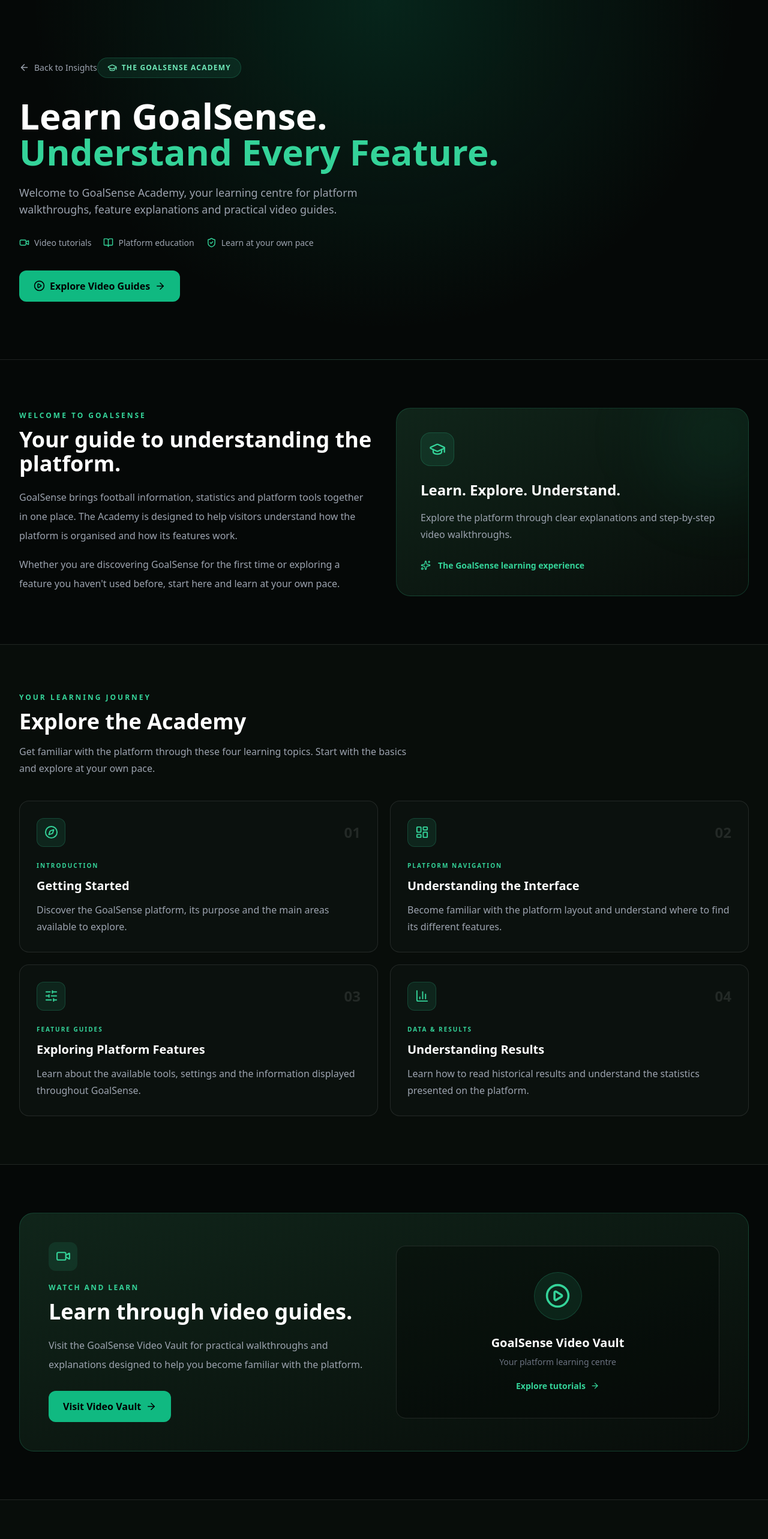
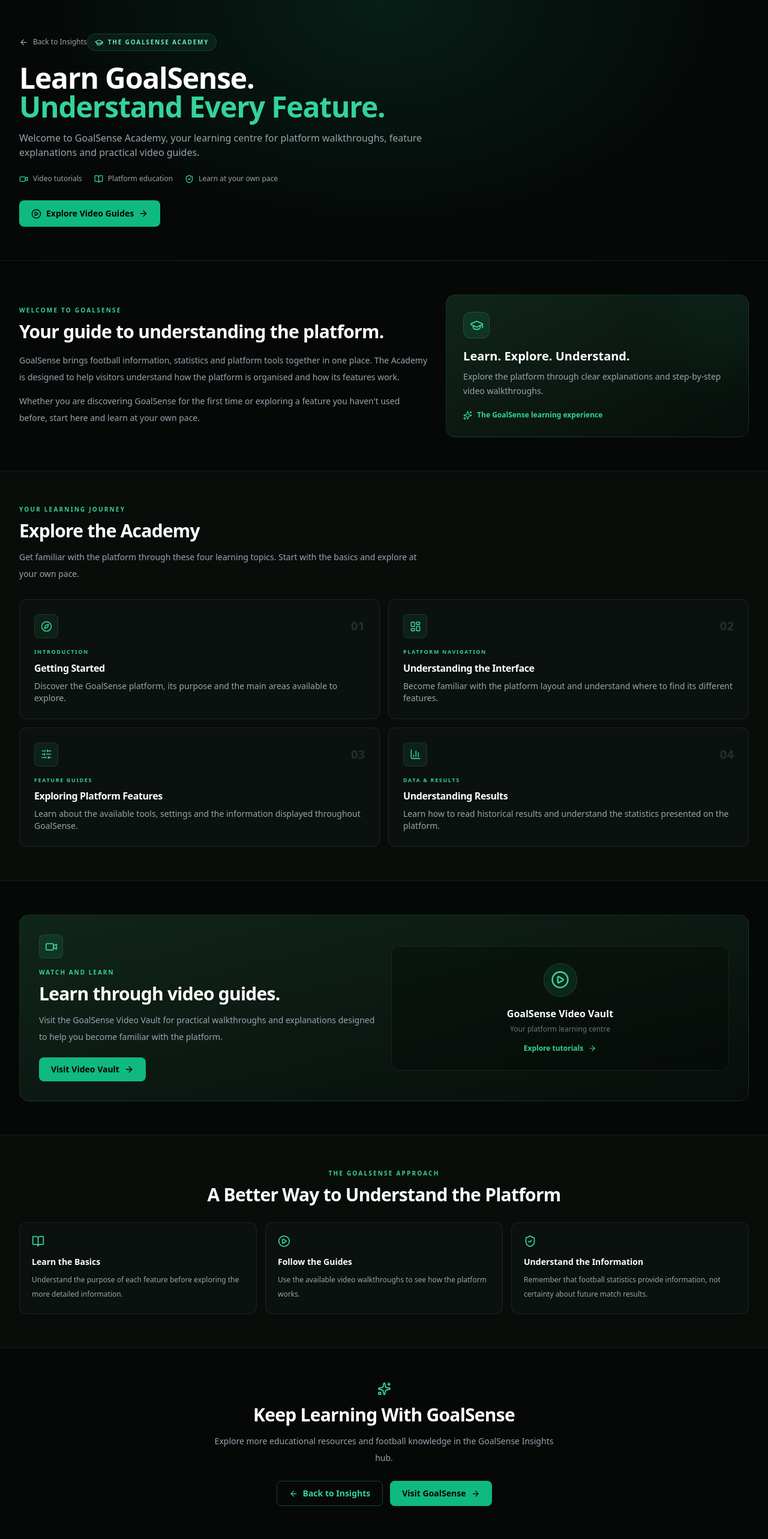
Before and after one commit to Jhondes/goalsense-app, a Next.js app: page /insights/academy in a window 1280 px wide. Shown: the top 2566 px of the page at 60% size. Built offline with nearby package versions, Linux system fonts and the light colour scheme; no server answers.

Commit message:
Redesign compact GoalSense Academy page

```diff
--- a/app/insights/academy/page.tsx
+++ b/app/insights/academy/page.tsx
@@ -54,109 +54,109 @@ export default function AcademyPage() {
   return (
     <main className="min-h-screen bg-[#050807] text-white">
 
-      {/* Hero */}
-      <section className="relative overflow-hidden border-b border-white/10 bg-[radial-gradient(ellipse_at_top,rgba(16,185,129,0.16),transparent_65%)]">
-        <div className="mx-auto max-w-7xl px-5 py-16 sm:px-8 sm:py-24">
+      {/* HERO */}
+      <section className="relative overflow-hidden border-b border-white/[0.07] bg-[radial-gradient(ellipse_at_top,rgba(16,185,129,0.13),transparent_65%)]">
+        <div className="mx-auto max-w-7xl px-5 py-10 sm:px-8 sm:py-14">
 
           <Link
             href="/insights"
-            className="mb-10 inline-flex items-center gap-2 text-sm text-gray-400 transition hover:text-emerald-400"
+            className="mb-7 inline-flex items-center gap-2 text-xs font-medium text-gray-400 transition hover:text-emerald-400"
           >
-            <ArrowLeft size={17} />
+            <ArrowLeft size={15} />
             Back to Insights
           </Link>
 
-          <div className="mb-5 inline-flex items-center gap-2 rounded-full border border-emerald-400/20 bg-emerald-400/10 px-4 py-2 text-xs font-bold tracking-widest text-emerald-300">
-            <GraduationCap size={16} />
+          <div className="mb-4 inline-flex items-center gap-2 rounded-full border border-emerald-400/20 bg-emerald-400/[0.08] px-3 py-1.5 text-[10px] font-bold tracking-[0.18em] text-emerald-300">
+            <GraduationCap size={14} />
             THE GOALSENSE ACADEMY
           </div>
 
-          <h1 className="max-w-4xl text-4xl font-black leading-tight sm:text-6xl">
+          <div className="max-w-4xl">
+            <h1 className="text-3xl font-black leading-[1.12] tracking-tight sm:text-5xl">
               Learn GoalSense.
               <span className="block text-emerald-400">
                 Understand Every Feature.
               </span>
             </h1>
 
-          <p className="mt-6 max-w-2xl text-base leading-8 text-gray-400 sm:text-lg">
+            <p className="mt-4 max-w-2xl text-sm leading-7 text-gray-400 sm:text-base">
               Welcome to GoalSense Academy, your learning centre for platform
               walkthroughs, feature explanations and practical video guides.
             </p>
+          </div>
 
-          <div className="mt-8 flex flex-wrap gap-5 text-sm text-gray-400">
+          <div className="mt-6 flex flex-wrap gap-x-5 gap-y-3 text-xs text-gray-400">
             <span className="flex items-center gap-2">
-              <Video size={17} className="text-emerald-400" />
+              <Video size={15} className="text-emerald-400" />
               Video tutorials
             </span>
-
             <span className="flex items-center gap-2">
-              <BookOpen size={17} className="text-emerald-400" />
+              <BookOpen size={15} className="text-emerald-400" />
               Platform education
             </span>
-
             <span className="flex items-center gap-2">
-              <ShieldCheck size={17} className="text-emerald-400" />
+              <ShieldCheck size={15} className="text-emerald-400" />
               Learn at your own pace
             </span>
           </div>
 
           <Link
             href="/#goalsense-video-vault"
-            className="mt-9 inline-flex items-center gap-2 rounded-xl bg-emerald-500 px-6 py-3.5 font-bold text-black transition hover:bg-emerald-400"
+            className="mt-7 inline-flex items-center gap-2 rounded-lg bg-emerald-500 px-5 py-3 text-sm font-bold text-black transition hover:bg-emerald-400"
           >
-            <PlayCircle size={19} />
+            <PlayCircle size={17} />
             Explore Video Guides
-            <ArrowRight size={18} />
+            <ArrowRight size={16} />
           </Link>
         </div>
       </section>
 
-      {/* Introduction */}
-      <section className="mx-auto max-w-7xl px-5 py-20 sm:px-8">
-        <div className="grid items-center gap-10 md:grid-cols-2">
+      {/* INTRODUCTION */}
+      <section className="mx-auto max-w-7xl px-5 py-11 sm:px-8 sm:py-14">
+        <div className="grid items-center gap-7 md:grid-cols-[1.15fr_0.85fr]">
 
           <div>
-            <p className="text-xs font-bold tracking-[0.25em] text-emerald-400">
+            <p className="text-[10px] font-bold tracking-[0.22em] text-emerald-400">
               WELCOME TO GOALSENSE
             </p>
 
-            <h2 className="mt-3 text-3xl font-extrabold leading-tight sm:text-4xl">
+            <h2 className="mt-2.5 text-2xl font-extrabold leading-tight tracking-tight sm:text-3xl">
               Your guide to understanding the platform.
             </h2>
 
-            <p className="mt-5 leading-8 text-gray-400">
+            <p className="mt-4 text-sm leading-7 text-gray-400">
               GoalSense brings football information, statistics and platform
               tools together in one place. The Academy is designed to help
               visitors understand how the platform is organised and how its
               features work.
             </p>
 
-            <p className="mt-4 leading-8 text-gray-400">
+            <p className="mt-3 text-sm leading-7 text-gray-400">
               Whether you are discovering GoalSense for the first time or
               exploring a feature you haven't used before, start here and
               learn at your own pace.
             </p>
           </div>
 
-          <div className="relative overflow-hidden rounded-3xl border border-emerald-400/20 bg-gradient-to-br from-[#10251a] to-[#080d0a] p-8 sm:p-10">
-            <div className="absolute -right-12 -top-12 h-48 w-48 rounded-full bg-emerald-500/10 blur-3xl" />
+          <div className="relative overflow-hidden rounded-2xl border border-emerald-400/15 bg-gradient-to-br from-[#10251a] to-[#080d0a] p-6 sm:p-7">
+            <div className="absolute -right-10 -top-10 h-36 w-36 rounded-full bg-emerald-500/10 blur-3xl" />
 
             <div className="relative">
-              <div className="flex h-14 w-14 items-center justify-center rounded-2xl border border-emerald-400/20 bg-emerald-400/10 text-emerald-400">
-                <GraduationCap size={28} />
+              <div className="flex h-11 w-11 items-center justify-center rounded-xl border border-emerald-400/20 bg-emerald-400/10 text-emerald-400">
+                <GraduationCap size={23} />
               </div>
 
-              <h3 className="mt-6 text-2xl font-extrabold">
+              <h3 className="mt-4 text-xl font-extrabold">
                 Learn. Explore. Understand.
               </h3>
 
-              <p className="mt-4 leading-7 text-gray-400">
+              <p className="mt-2 text-sm leading-6 text-gray-400">
                 Explore the platform through clear explanations and
                 step-by-step video walkthroughs.
               </p>
 
-              <div className="mt-7 flex items-center gap-3 text-sm font-semibold text-emerald-400">
-                <Sparkles size={17} />
+              <div className="mt-5 flex items-center gap-2 text-xs font-semibold text-emerald-400">
+                <Sparkles size={15} />
                 The GoalSense learning experience
               </div>
             </div>
@@ -165,53 +165,53 @@ export default function AcademyPage() {
         </div>
       </section>
 
-      {/* Learning Journey */}
-      <section className="border-y border-white/10 bg-[#080d0a]">
-        <div className="mx-auto max-w-7xl px-5 py-20 sm:px-8">
+      {/* LEARNING JOURNEY */}
+      <section className="border-y border-white/[0.07] bg-[#080d0a]">
+        <div className="mx-auto max-w-7xl px-5 py-11 sm:px-8 sm:py-14">
 
-          <div className="mb-10">
-            <p className="text-xs font-bold tracking-[0.25em] text-emerald-400">
+          <div className="mb-7">
+            <p className="text-[10px] font-bold tracking-[0.22em] text-emerald-400">
               YOUR LEARNING JOURNEY
             </p>
 
-            <h2 className="mt-3 text-3xl font-extrabold sm:text-4xl">
+            <h2 className="mt-2.5 text-2xl font-extrabold tracking-tight sm:text-3xl">
               Explore the Academy
             </h2>
 
-            <p className="mt-4 max-w-2xl leading-7 text-gray-400">
+            <p className="mt-3 max-w-2xl text-sm leading-7 text-gray-400">
               Get familiar with the platform through these four learning
               topics. Start with the basics and explore at your own pace.
             </p>
           </div>
 
-          <div className="grid gap-5 sm:grid-cols-2">
+          <div className="grid gap-3.5 sm:grid-cols-2">
             {learningTopics.map((topic) => {
               const Icon = topic.icon;
 
               return (
                 <article
                   key={topic.number}
-                  className="group rounded-2xl border border-white/10 bg-[#0b110e] p-7 transition duration-300 hover:-translate-y-1 hover:border-emerald-400/40"
+                  className="group rounded-xl border border-white/[0.08] bg-[#0b110e] p-5 transition duration-300 hover:-translate-y-0.5 hover:border-emerald-400/30 hover:bg-[#0d1510] sm:p-6"
                 >
                   <div className="flex items-center justify-between">
-                    <div className="flex h-12 w-12 items-center justify-center rounded-xl border border-emerald-400/20 bg-emerald-400/10 text-emerald-400">
-                      <Icon size={23} />
+                    <div className="flex h-10 w-10 items-center justify-center rounded-lg border border-emerald-400/15 bg-emerald-400/[0.08] text-emerald-400 transition group-hover:bg-emerald-400/15">
+                      <Icon size={19} />
                     </div>
 
-                    <span className="text-2xl font-black text-white/10">
+                    <span className="text-xl font-black text-white/[0.12]">
                       {topic.number}
                     </span>
                   </div>
 
-                  <p className="mt-6 text-[10px] font-bold tracking-[0.2em] text-emerald-400">
+                  <p className="mt-4 text-[9px] font-bold tracking-[0.18em] text-emerald-400">
                     {topic.tag}
                   </p>
 
-                  <h3 className="mt-3 text-xl font-bold">
+                  <h3 className="mt-2 text-base font-bold tracking-tight">
                     {topic.title}
                   </h3>
 
-                  <p className="mt-3 leading-7 text-gray-400">
+                  <p className="mt-2 text-xs leading-6 text-gray-400 sm:text-sm">
                     {topic.description}
                   </p>
                 </article>
@@ -222,24 +222,24 @@ export default function AcademyPage() {
         </div>
       </section>
 
-      {/* Video Vault */}
-      <section className="mx-auto max-w-7xl px-5 py-20 sm:px-8">
-        <div className="grid items-center gap-10 rounded-3xl border border-emerald-400/20 bg-gradient-to-br from-[#10251a] to-[#080d0a] p-8 sm:p-12 md:grid-cols-2">
+      {/* VIDEO VAULT */}
+      <section className="mx-auto max-w-7xl px-5 py-11 sm:px-8 sm:py-14">
+        <div className="grid items-center gap-6 rounded-2xl border border-emerald-400/15 bg-gradient-to-br from-[#10251a] to-[#080d0a] p-6 sm:p-8 md:grid-cols-2">
 
           <div>
-            <div className="mb-5 flex h-12 w-12 items-center justify-center rounded-xl bg-emerald-400/10 text-emerald-400">
-              <Video size={25} />
+            <div className="mb-4 flex h-10 w-10 items-center justify-center rounded-lg border border-emerald-400/15 bg-emerald-400/10 text-emerald-400">
+              <Video size={21} />
             </div>
 
-            <p className="text-xs font-bold tracking-[0.2em] text-emerald-400">
+            <p className="text-[10px] font-bold tracking-[0.2em] text-emerald-400">
               WATCH AND LEARN
             </p>
 
-            <h2 className="mt-3 text-3xl font-extrabold sm:text-4xl">
+            <h2 className="mt-2.5 text-2xl font-extrabold tracking-tight sm:text-3xl">
               Learn through video guides.
             </h2>
 
-            <p className="mt-5 leading-8 text-gray-400">
+            <p className="mt-3 text-sm leading-7 text-gray-400">
               Visit the GoalSense Video Vault for practical walkthroughs
               and explanations designed to help you become familiar with
               the platform.
@@ -247,88 +247,88 @@ export default function AcademyPage() {
 
             <Link
               href="/#goalsense-video-vault"
-              className="mt-7 inline-flex items-center gap-2 rounded-xl bg-emerald-500 px-6 py-3.5 font-bold text-black transition hover:bg-emerald-400"
+              className="mt-5 inline-flex items-center gap-2 rounded-lg bg-emerald-500 px-5 py-2.5 text-sm font-bold text-black transition hover:bg-emerald-400"
             >
               Visit Video Vault
-              <ArrowRight size={18} />
+              <ArrowRight size={16} />
             </Link>
           </div>
 
           <Link
             href="/#goalsense-video-vault"
-            className="group flex min-h-72 flex-col items-center justify-center rounded-2xl border border-white/10 bg-black/30 text-center transition hover:border-emerald-400/40"
+            className="group flex min-h-52 flex-col items-center justify-center rounded-xl border border-white/[0.08] bg-black/25 text-center transition hover:border-emerald-400/30 hover:bg-black/35"
           >
-            <div className="flex h-20 w-20 items-center justify-center rounded-full border border-emerald-400/20 bg-emerald-400/10 text-emerald-400 transition group-hover:scale-110">
-              <PlayCircle size={43} />
+            <div className="flex h-14 w-14 items-center justify-center rounded-full border border-emerald-400/20 bg-emerald-400/10 text-emerald-400 transition group-hover:scale-110">
+              <PlayCircle size={31} />
             </div>
 
-            <h3 className="mt-6 text-xl font-bold">
+            <h3 className="mt-4 text-base font-bold">
               GoalSense Video Vault
             </h3>
 
-            <p className="mt-2 text-sm text-gray-500">
+            <p className="mt-1.5 text-xs text-gray-500">
               Your platform learning centre
             </p>
 
-            <span className="mt-5 inline-flex items-center gap-2 text-sm font-semibold text-emerald-400">
+            <span className="mt-4 inline-flex items-center gap-2 text-xs font-semibold text-emerald-400">
               Explore tutorials
-              <ArrowRight size={15} />
+              <ArrowRight size={14} />
             </span>
           </Link>
 
         </div>
       </section>
 
-      {/* Learning Principles */}
-      <section className="border-y border-white/10 bg-[#080d0a]">
-        <div className="mx-auto max-w-7xl px-5 py-20 sm:px-8">
+      {/* LEARNING PRINCIPLES */}
+      <section className="border-y border-white/[0.07] bg-[#080d0a]">
+        <div className="mx-auto max-w-7xl px-5 py-11 sm:px-8 sm:py-14">
 
-          <div className="mb-10 text-center">
-            <p className="text-xs font-bold tracking-[0.25em] text-emerald-400">
+          <div className="mb-7 text-center">
+            <p className="text-[10px] font-bold tracking-[0.22em] text-emerald-400">
               THE GOALSENSE APPROACH
             </p>
 
-            <h2 className="mt-3 text-3xl font-extrabold sm:text-4xl">
+            <h2 className="mt-2.5 text-2xl font-extrabold tracking-tight sm:text-3xl">
               A Better Way to Understand the Platform
             </h2>
           </div>
 
-          <div className="grid gap-5 md:grid-cols-3">
+          <div className="grid gap-3.5 md:grid-cols-3">
 
-            <div className="rounded-2xl border border-white/10 bg-[#0b110e] p-6">
-              <BookOpen size={26} className="text-emerald-400" />
+            <div className="rounded-xl border border-white/[0.08] bg-[#0b110e] p-5">
+              <BookOpen size={21} className="text-emerald-400" />
 
-              <h3 className="mt-5 font-bold">
+              <h3 className="mt-3.5 text-sm font-bold">
                 Learn the Basics
               </h3>
 
-              <p className="mt-3 text-sm leading-7 text-gray-400">
+              <p className="mt-2 text-xs leading-6 text-gray-400">
                 Understand the purpose of each feature before exploring
                 the more detailed information.
               </p>
             </div>
 
-            <div className="rounded-2xl border border-white/10 bg-[#0b110e] p-6">
-              <PlayCircle size={26} className="text-emerald-400" />
+            <div className="rounded-xl border border-white/[0.08] bg-[#0b110e] p-5">
+              <PlayCircle size={21} className="text-emerald-400" />
 
-              <h3 className="mt-5 font-bold">
+              <h3 className="mt-3.5 text-sm font-bold">
                 Follow the Guides
               </h3>
 
-              <p className="mt-3 text-sm leading-7 text-gray-400">
+              <p className="mt-2 text-xs leading-6 text-gray-400">
                 Use the available video walkthroughs to see how the
                 platform works.
               </p>
             </div>
 
-            <div className="rounded-2xl border border-white/10 bg-[#0b110e] p-6">
-              <ShieldCheck size={26} className="text-emerald-400" />
+            <div className="rounded-xl border border-white/[0.08] bg-[#0b110e] p-5">
+              <ShieldCheck size={21} className="text-emerald-400" />
 
-              <h3 className="mt-5 font-bold">
+              <h3 className="mt-3.5 text-sm font-bold">
                 Understand the Information
               </h3>
 
-              <p className="mt-3 text-sm leading-7 text-gray-400">
+              <p className="mt-2 text-xs leading-6 text-gray-400">
                 Remember that football statistics provide information,
                 not certainty about future match results.
               </p>
@@ -338,34 +338,34 @@ export default function AcademyPage() {
         </div>
       </section>
 
-      {/* Footer */}
-      <section className="px-5 py-16 text-center">
-        <Sparkles size={28} className="mx-auto text-emerald-400" />
+      {/* FOOTER CTA */}
+      <section className="px-5 py-11 text-center sm:py-14">
+        <Sparkles size={23} className="mx-auto text-emerald-400" />
 
-        <h2 className="mt-5 text-2xl font-extrabold sm:text-3xl">
+        <h2 className="mt-3.5 text-2xl font-extrabold tracking-tight sm:text-3xl">
           Keep Learning With GoalSense
         </h2>
 
-        <p className="mx-auto mt-4 max-w-xl leading-7 text-gray-400">
+        <p className="mx-auto mt-3 max-w-xl text-sm leading-7 text-gray-400">
           Explore more educational resources and football knowledge in
           the GoalSense Insights hub.
         </p>
 
-        <div className="mt-7 flex flex-wrap justify-center gap-4">
+        <div className="mt-6 flex flex-wrap justify-center gap-3">
           <Link
             href="/insights"
-            className="inline-flex items-center gap-2 rounded-xl border border-emerald-400/40 px-6 py-3 font-semibold text-emerald-400 transition hover:bg-emerald-400 hover:text-black"
+            className="inline-flex items-center gap-2 rounded-lg border border-emerald-400/30 px-5 py-2.5 text-sm font-semibold text-emerald-400 transition hover:bg-emerald-400 hover:text-black"
           >
-            <ArrowLeft size={17} />
+            <ArrowLeft size={15} />
             Back to Insights
           </Link>
 
           <Link
             href="/"
-            className="inline-flex items-center gap-2 rounded-xl bg-emerald-500 px-6 py-3 font-bold text-black transition hover:bg-emerald-400"
+            className="inline-flex items-center gap-2 rounded-lg bg-emerald-500 px-5 py-2.5 text-sm font-bold text-black transition hover:bg-emerald-400"
           >
             Visit GoalSense
-            <ArrowRight size={17} />
+            <ArrowRight size={15} />
           </Link>
         </div>
       </section>
```
Lines whose indentation alone changed are shown as unchanged.
